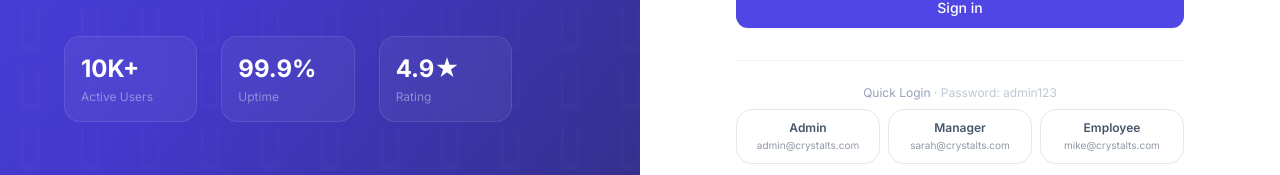
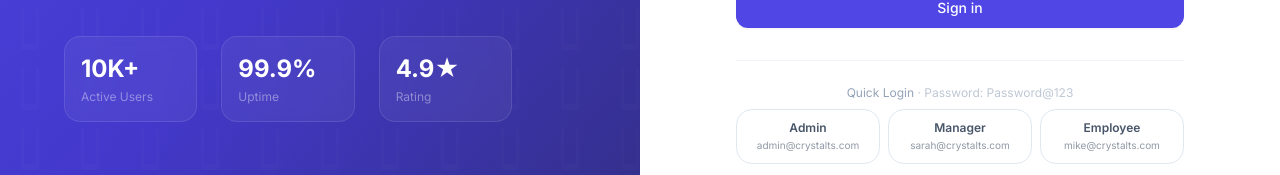
Before and after one commit to rvhacks/mytime-fe, a React (Vite) app: page /login in a window 1280 px wide. Shown: the part 490-665 px from the top of the page. Built offline with nearby package versions, Linux system fonts and the light colour scheme; no server answers.

Commit message:
fix: update quick login password to Password@123

```diff
--- a/src/pages/auth/LoginPage.tsx
+++ b/src/pages/auth/LoginPage.tsx
@@ -179,7 +179,7 @@ export default function LoginPage() {
           </form>
 
           <div className="mt-8 pt-6 border-t border-[var(--border-secondary)]">
-            <p className="text-xs text-[var(--text-tertiary)] text-center mb-2">Quick Login <span className="opacity-60">· Password: admin123</span></p>
+            <p className="text-xs text-[var(--text-tertiary)] text-center mb-2">Quick Login <span className="opacity-60">· Password: Password@123</span></p>
             <div className="grid grid-cols-3 gap-2">
               {[
                 { label: 'Admin', email: 'admin@crystalts.com', sub: 'Alex Johnson' },
@@ -191,7 +191,7 @@ export default function LoginPage() {
                   type="button"
                   onClick={() => {
                     clearError();
-                    login(demo.email, 'admin123').then((success) => {
+                    login(demo.email, 'Password@123').then((success) => {
                       if (success) navigate('/dashboard');
                     });
                   }}
```
